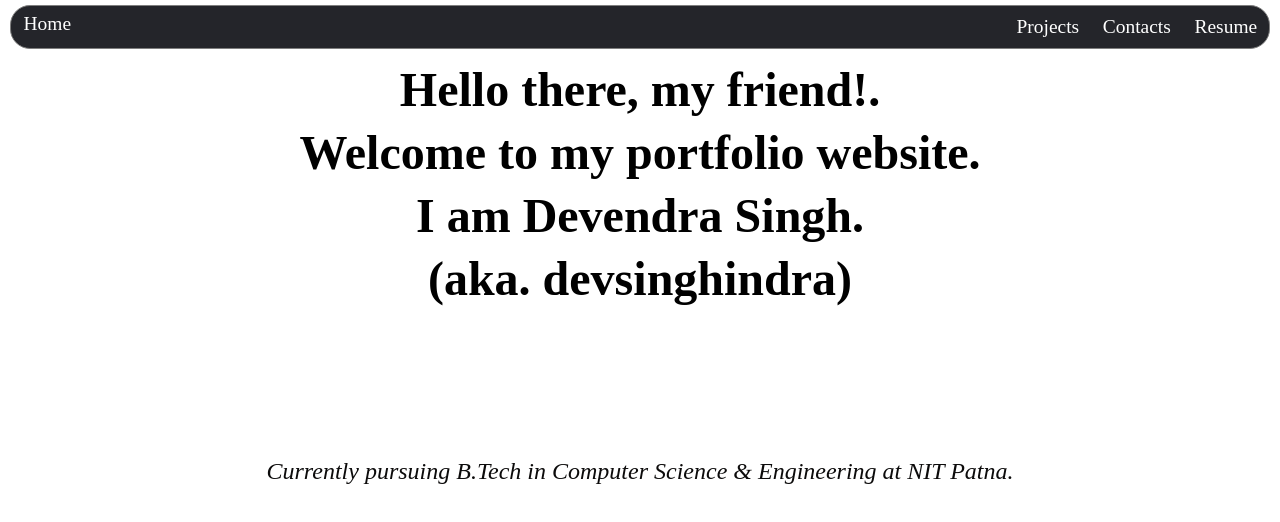
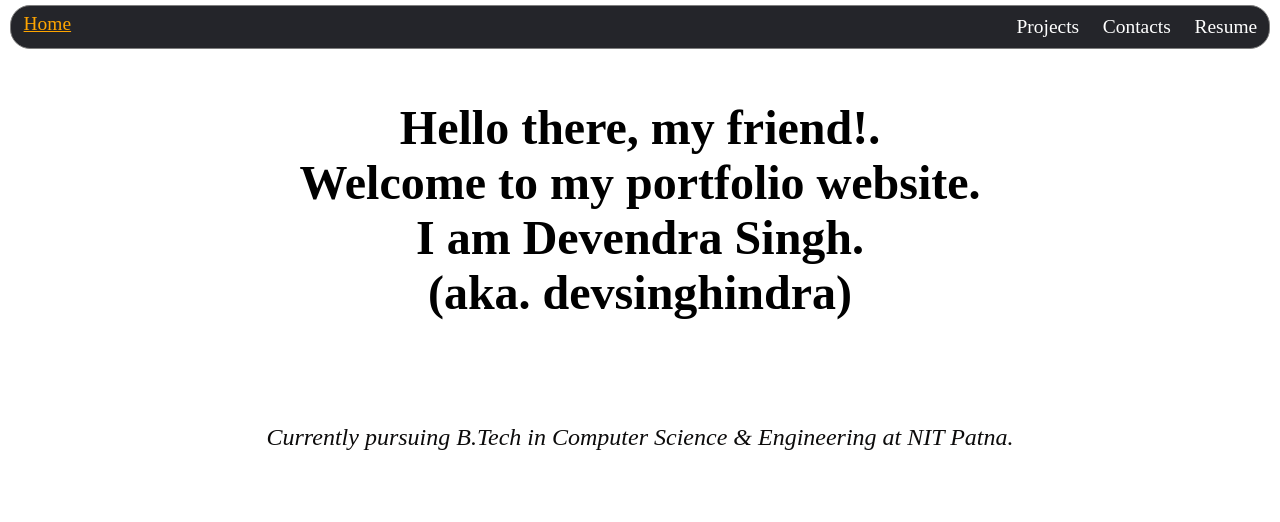
Before and after one commit to devsinghindra/portfolio, a React (Create React App) app: page / in a window 1280 px wide. Shown: the top 522 px of the page. Built offline with nearby package versions, Linux system fonts and the light colour scheme.

Commit message:
fixed home page top margin and nav

```diff
--- a/src/components/App.jsx
+++ b/src/components/App.jsx
@@ -12,7 +12,7 @@ import styles from "./App.module.css";
 function App() {
   return (
     <Router>
-      <div style={{ flex: "1", display: "flex", flexFlow: "column" }}>
+      <div className={styles.container}>
         <Nav />
         <Switch>
           <Route path="/" exact component={Home} />
@@ -21,7 +21,7 @@ function App() {
           <Route path="/resume" exact component={Resume} />
         </Switch>
       </div>
-    </Router>
+    </Router >
   );
 }
 
--- a/src/components/App.module.css
+++ b/src/components/App.module.css
@@ -1,13 +1,6 @@
-/* .bg {
-  height: 100vh;
-  background-position: cover;
-  background-image: url("../images/dreamPic.jpg");
-  background-size: cover;
-  opacity: 0.95;
-  background-repeat: no-repeat;
-} */
-/*
-.opaque {
-  background: white;
-  color: white;
-} */
+.container {
+  flex: 1;
+  display: flex;
+  flex-flow: column;
+  justify-content: space-between;
+}
--- a/src/components/Card/Card.jsx
+++ b/src/components/Card/Card.jsx
@@ -5,7 +5,6 @@ import ImageComponent from "./ImageComponent";
 function Card(props) {
   return (
     <div className={styles.container}>
-      {/* <img src={props.src} alt="project" /> */}
       <ImageComponent src={props.src} />
       <h2>{props.title}</h2>
       <p>{props.description}</p>
--- a/src/components/Card/Card.module.css
+++ b/src/components/Card/Card.module.css
@@ -7,5 +7,5 @@
   box-shadow: inset 0 -3em 3em rgba(0, 0, 0, 0.2), 0 0 0 2px rgb(255, 255, 255),
     0.3em 0.3em 1em rgba(0, 0, 0, 0.3);
   text-align: center;
-  margin: 0 20px 40px;
+  margin: 10px 40px 40px;
 }
--- a/src/components/Home/Home.jsx
+++ b/src/components/Home/Home.jsx
@@ -3,11 +3,13 @@ import styles from "./Home.module.css";
 
 function Home() {
   return (
-    <div className={styles.bg}>
-      <h1 className={styles.title}>Hello there, my friend!.</h1>
-      <h1 className={styles.title}>Welcome to my portfolio website.</h1>
-      <h1 className={styles.title}>I am Devendra Singh.</h1>
-      <h1 className={styles.title}>(aka. devsinghindra)</h1>
+    <div className={styles.container}>
+      <div className={styles.title}>
+        <h1>Hello there, my friend!.</h1>
+        <h1>Welcome to my portfolio website.</h1>
+        <h1>I am Devendra Singh.</h1>
+        <h1>(aka. devsinghindra)</h1>
+      </div>
       <p className={styles.content}>
         Currently pursuing B.Tech in Computer Science & Engineering at NIT
         Patna.
--- a/src/components/Home/Home.module.css
+++ b/src/components/Home/Home.module.css
@@ -1,21 +1,22 @@
 .container {
-  margin: 0;
-  width: 100%;
   flex: 1;
-  height: 100%;
+  display: flex;
+  flex-direction: column;
+  justify-content: flex-start;
+  padding-top: 100px;
 }
 
-.title {
+.title h1 {
   text-align: center;
   margin: 0;
-  padding: 1vh 0 0 0;
+  padding: 0;
   color: rgb(0, 0, 0);
   font-size: 3rem;
 }
 
 .content {
   text-align: center;
-  padding: 10vw;
+  padding: 10vh;
   font-style: italic;
   color: rgb(12, 11, 11);
   font-size: 1.5rem;
--- a/src/components/Nav/Nav.jsx
+++ b/src/components/Nav/Nav.jsx
@@ -1,25 +1,25 @@
 import React from "react";
-import { Link } from "react-router-dom";
+import { NavLink } from "react-router-dom";
 
 import styles from "./Nav.module.css";
 
 function Nav() {
   return (
-    <div>
+    <div style={{ position: "fixed", width: "100%" }}>
       <nav className={styles.nav}>
-        <Link to="/" className={styles.navItem}>
+        <NavLink to="/" className={styles.navItem} exact activeClassName={styles.navActive}>
           <h2>Home</h2>
-        </Link>
+        </NavLink>
         <div className={styles.navLinks}>
-          <Link to="/projects" className={styles.navItem}>
+          <NavLink to="/projects" className={styles.navItem} activeClassName={styles.navActive}>
             <h2>Projects</h2>
-          </Link>
-          <Link to="/contacts" className={styles.navItem}>
+          </NavLink>
+          <NavLink to="/contacts" className={styles.navItem} activeClassName={styles.navActive}>
             <h2>Contacts</h2>
-          </Link>
-          <Link to="/resume" className={styles.navItem}>
+          </NavLink>
+          <NavLink to="/resume" className={styles.navItem} activeClassName={styles.navActive}>
             <h2>Resume</h2>
-          </Link>
+          </NavLink>
         </div>
       </nav>
     </div>
--- a/src/components/Nav/Nav.module.css
+++ b/src/components/Nav/Nav.module.css
@@ -30,5 +30,10 @@ h2 {
 }
 
 .navItem :hover {
-  color: aqua;
+  color: yellow;
 }
+
+.navActive {
+  color: orange;
+  text-decoration: underline;
+}
```
